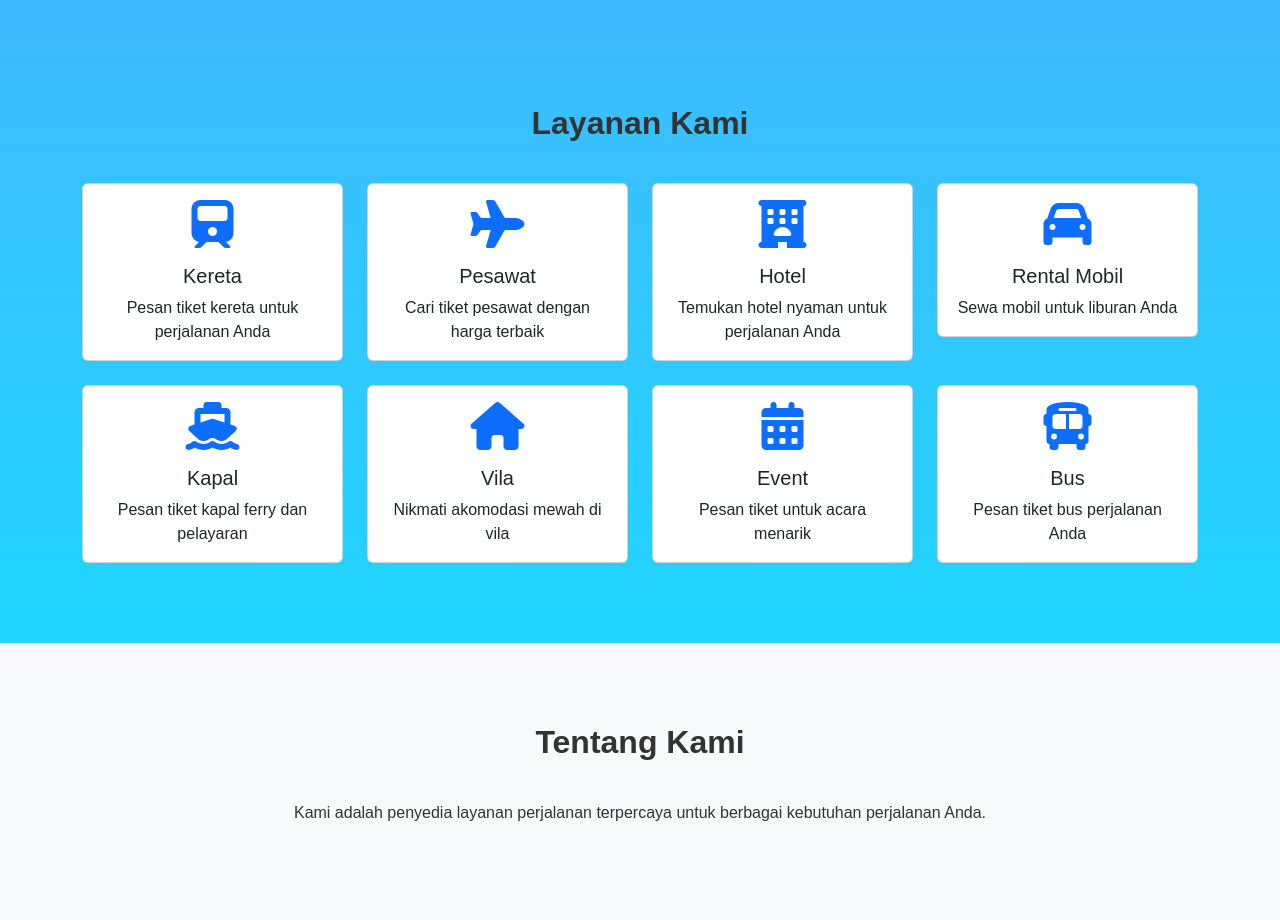
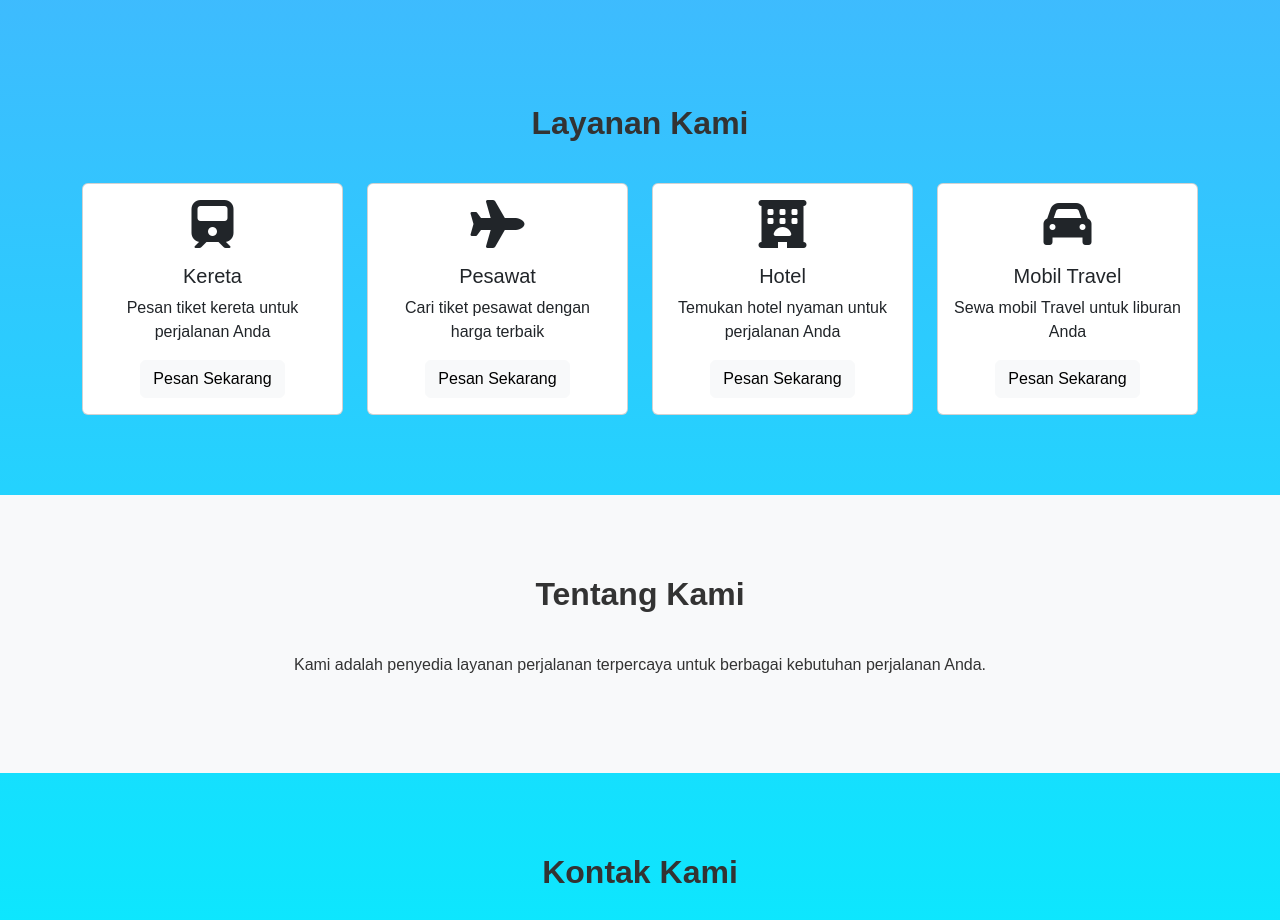
Before and after one commit to noturcmd/UAS-Pemweb-2024, a PHP site: page / in a window 1280 px wide. Shown: the part 328-1248 px from the top of the page. Run offline with PHP 8.4, Linux system fonts and the light colour scheme.

Commit message:
aktivasi nav

```diff
--- a/index.php
+++ b/index.php
@@ -125,87 +169,52 @@
             <div class="row g-4">
                 <!-- Train -->
                 <div class="col-md-3">
-                    <div class="card service-card text-center">
+                    <div class="card service-card train text-center">
                         <div class="card-body">
-                            <i class="fas fa-train fa-3x mb-3 text-primary"></i>
+                            <i class="fas fa-train fa-3x mb-3"></i>
                             <h5 class="card-title">Kereta</h5>
                             <p class="card-text">Pesan tiket kereta untuk perjalanan Anda</p>
+                            <a href="Kereta.php" class="btn btn-light">Pesan Sekarang</a>
                         </div>
                     </div>
                 </div>
                 <!-- Plane -->
                 <div class="col-md-3">
-                    <div class="card service-card text-center">
+                    <div class="card service-card plane text-center">
                         <div class="card-body">
-                            <i class="fas fa-plane fa-3x mb-3 text-primary"></i>
+                            <i class="fas fa-plane fa-3x mb-3"></i>
                             <h5 class="card-title">Pesawat</h5>
                             <p class="card-text">Cari tiket pesawat dengan harga terbaik</p>
+                            <a href="Pesawat.php" class="btn btn-light">Pesan Sekarang</a>
                         </div>
                     </div>
                 </div>
                 <!-- Hotel -->
                 <div class="col-md-3">
-                    <div class="card service-card text-center">
+                    <div class="card service-card hotel text-center">
                         <div class="card-body">
-                            <i class="fas fa-hotel fa-3x mb-3 text-primary"></i>
+                            <i class="fas fa-hotel fa-3x mb-3"></i>
                             <h5 class="card-title">Hotel</h5>
                             <p class="card-text">Temukan hotel nyaman untuk perjalanan Anda</p>
+                            <a href="Hotel.php" class="btn btn-light">Pesan Sekarang</a>
                         </div>
                     </div>
                 </div>
                 <!-- Car Rental -->
                 <div class="col-md-3">
-                    <div class="card service-card text-center">
+                    <div class="card service-card car text-center">
                         <div class="card-body">
-                            <i class="fas fa-car fa-3x mb-3 text-primary"></i>
-                            <h5 class="card-title">Rental Mobil</h5>
-                            <p class="card-text">Sewa mobil untuk liburan Anda</p>
-                        </div>
-                    </div>
-                </div>
-                <!-- Ship -->
-                <div class="col-md-3">
-                    <div class="card service-card text-center">
-                        <div class="card-body">
-                            <i class="fas fa-ship fa-3x mb-3 text-primary"></i>
-                            <h5 class="card-title">Kapal</h5>
-                            <p class="card-text">Pesan tiket kapal ferry dan pelayaran</p>
-                        </div>
-                    </div>
-                </div>
-                <!-- Villa -->
-                <div class="col-md-3">
-                    <div class="card service-card text-center">
-                        <div class="card-body">
-                            <i class="fas fa-home fa-3x mb-3 text-primary"></i>
-                            <h5 class="card-title">Vila</h5>
-                            <p class="card-text">Nikmati akomodasi mewah di vila</p>
-                        </div>
-                    </div>
-                </div>
-                <!-- Event -->
-                <div class="col-md-3">
-                    <div class="card service-card text-center">
-                        <div class="card-body">
-                            <i class="fas fa-calendar-alt fa-3x mb-3 text-primary"></i>
-                            <h5 class="card-title">Event</h5>
-                            <p class="card-text">Pesan tiket untuk acara menarik</p>
-                        </div>
-                    </div>
-                </div>
-                <!-- Bus -->
-                <div class="col-md-3">
-                    <div class="card service-card text-center">
-                        <div class="card-body">
-                            <i class="fas fa-bus fa-3x mb-3 text-primary"></i>
-                            <h5 class="card-title">Bus</h5>
-                            <p class="card-text">Pesan tiket bus perjalanan Anda</p>
+                            <i class="fas fa-car fa-3x mb-3"></i>
+                            <h5 class="card-title">Mobil Travel</h5>
+                            <p class="card-text">Sewa mobil Travel untuk liburan Anda</p>
+                            <a href="Travel.php" class="btn btn-light">Pesan Sekarang</a>
                         </div>
                     </div>
                 </div>
             </div>
         </div>
     </section>
+
 
     <!-- About Section -->
     <section id="about" style="background-color: #f8f9fa;">
```
Also changed, not shown: other parts of index.php (+44 -0 lines), assets/plane.png (added).
